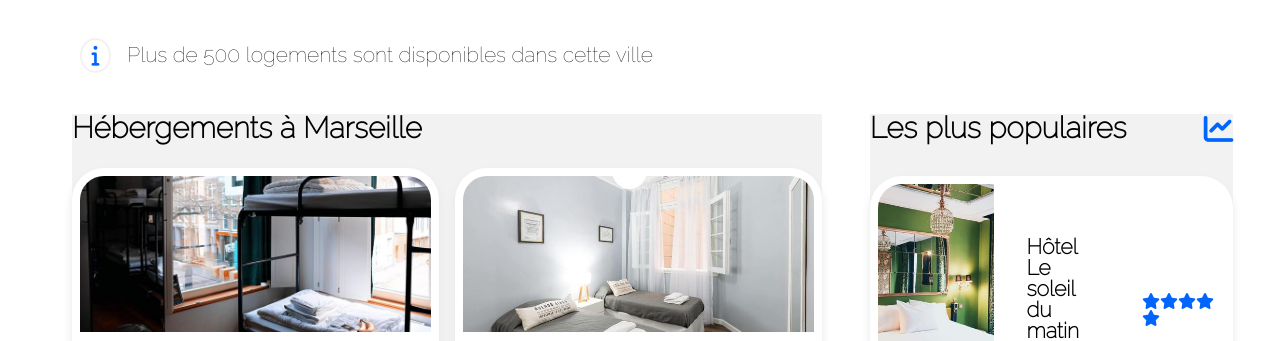
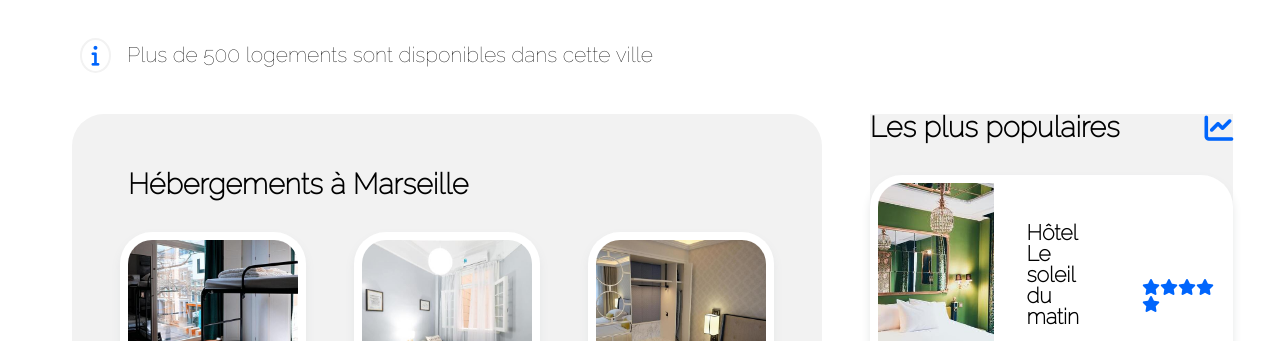
Before and after one commit to S-Moreira06/MOREIRAStephane_2_10102020, a website: page public/index.html in a window 1280 px wide. Shown: the part 438-779 px from the top of the page. Drawn offline with Linux system fonts and the light colour scheme; files whose address does not match are found by name; a web font is replaced by a local one.

Commit message:
refactor (lodging) : desktop

```diff
--- a/sass/layout/_lodging.scss
+++ b/sass/layout/_lodging.scss
@@ -48,5 +48,21 @@
     @include desktop-breakpoint {
         margin: 0;
         background-color: $color-secondary;
+        border-radius: $radius-primary;
+        padding: 3rem;
+        grid-template: auto 1fr 1fr auto / repeat(3, 1fr);
+        grid-template-areas:
+            "title title title"
+            "a b c"
+            "d e f"
+            "show . .";
+        grid-column-gap: 3rem;
+        grid-row-gap: 2rem;
+        h2 {
+            margin: 0.6rem 0 0 0.5rem;
+        }
+        &__show {
+            margin: 1rem 0 0 0.5rem;
+        }
     }
 }
--- a/sass/layout/_main.scss
+++ b/sass/layout/_main.scss
@@ -28,5 +28,8 @@ main {
             "lodging popular";
         grid-column-gap: 3rem;
         margin: 3rem $margin-desktop 0 $margin-desktop;
+        h2 {
+            font-size: 1.8rem;
+        }
     }
 }
```
Also changed, not shown: public/css/style.css, 1 other file.
